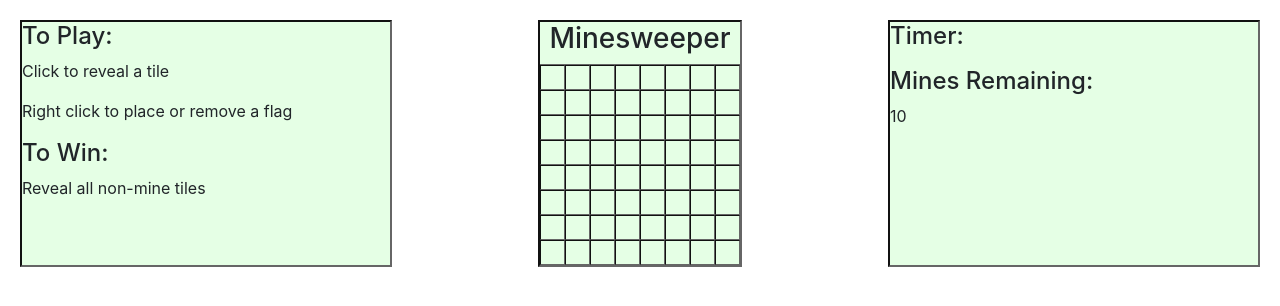
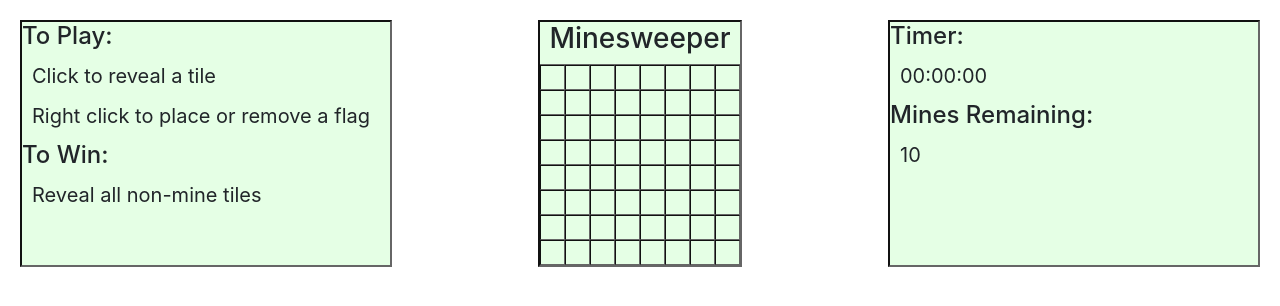
Before and after one commit to mariereed/minesweeper-flask-app, a Flask app: page / in a window 1280 px wide. Shown: the top 306 px of the page. Run offline with Flask 2, Linux system fonts and the light colour scheme; some libraries are stand-ins or nearby versions.

Commit message:
Added skeleton for timer.

```diff
--- a/static/js/timer.js
+++ b/static/js/timer.js
@@ -2,10 +2,23 @@
 
 $('document').ready(function() {
 
+    var seconds = 0, minutes = 0, hours = 0, t;
+    let timerDiv = document.getElementById('timer');
+
+
+
+
     let board = document.getElementById('board');
 
     board.addEventListener("click", function(event) {
-        console.log('made it');
+        if (board.classList.contains('started')) {
+            return;
+        }
+        board.classList.add('started');
+        console.log('timer started');
+        // var start = new time
+        // var elapsed = timeNow - start
+        // display time every one second.
     });
 
 });
--- a/templates/base.html
+++ b/templates/base.html
@@ -62,6 +62,10 @@
       .flagged {
         background-color: red;
       }
+      p {
+        margin: 10px;
+        font-size: 20px;
+      }
     </style>
   </head>
   <body>
@@ -92,7 +96,7 @@
 
       <div id="stats">
         <h4>Timer:</h4>
-        <p></p>
+        <p id='timer'>00:00:00</p>
         <h4>Mines Remaining:</h4>
         <p id='mines'>{{mine_count}}</p>
         <p></p>
```
